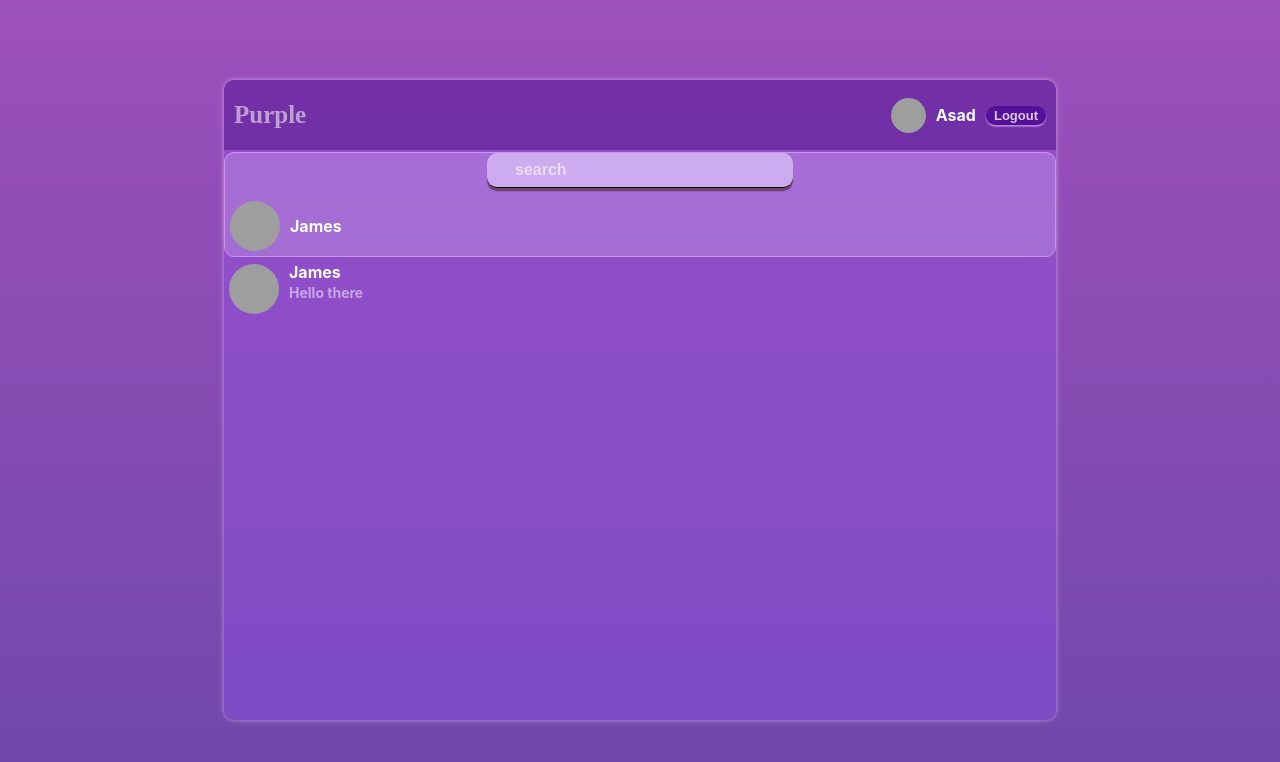
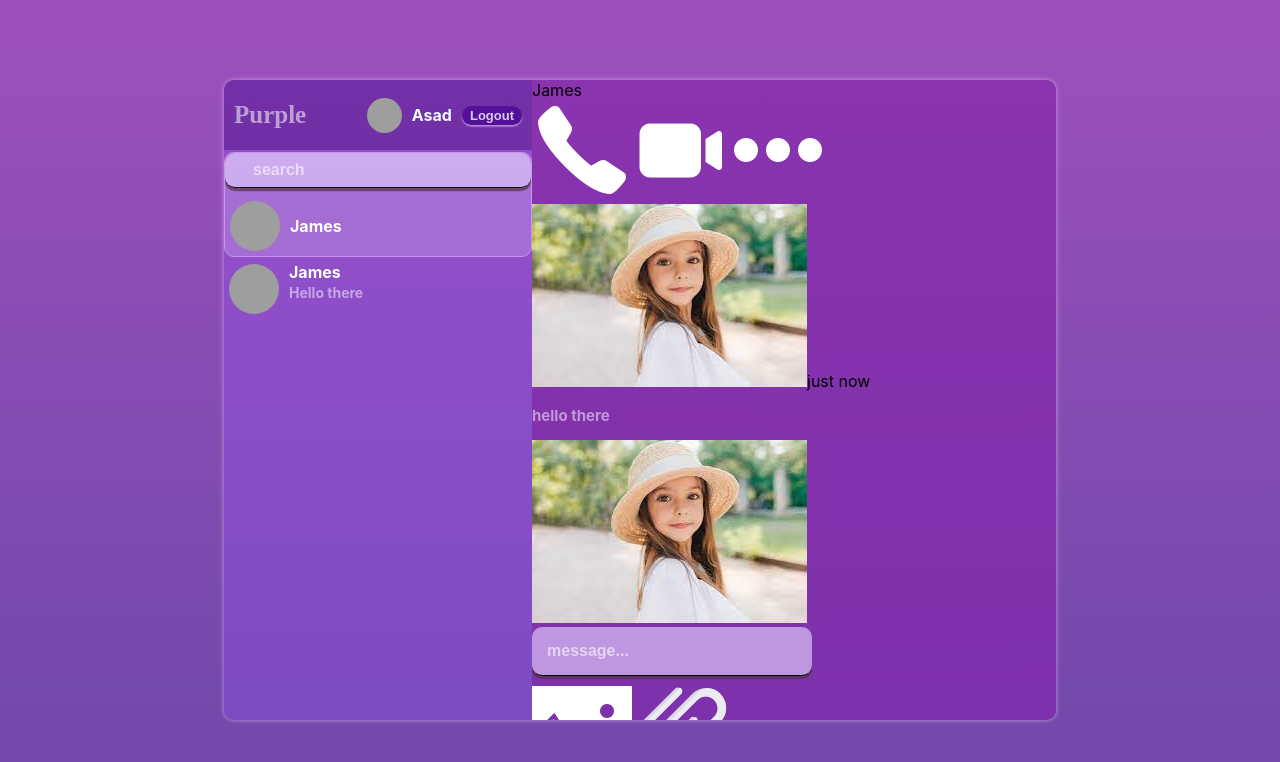
Before and after one commit to asadtariq-dev/messenger, a React (Create React App) app: page / in a window 1280 px wide. Shown: the top 762 px of the page. Built offline with nearby package versions, Linux system fonts and the light colour scheme; grey boxes are pictures that could not be loaded; the HTML template or start-up script is replaced by a standard one; a web font is replaced by a local one.

Commit message:
Added Chat componnet to Home

```diff
--- a/src/pages/Home.jsx
+++ b/src/pages/Home.jsx
@@ -1,11 +1,12 @@
 import React from "react";
+import Chat from "../components/Chat/Index";
 import SideBar from "../components/SideBar/Index";
-
 const Home = () => {
   return (
     <div className="homeContainer">
       <div className="homeWrapper">
         <SideBar />
+        <Chat />
       </div>
     </div>
   );
```
